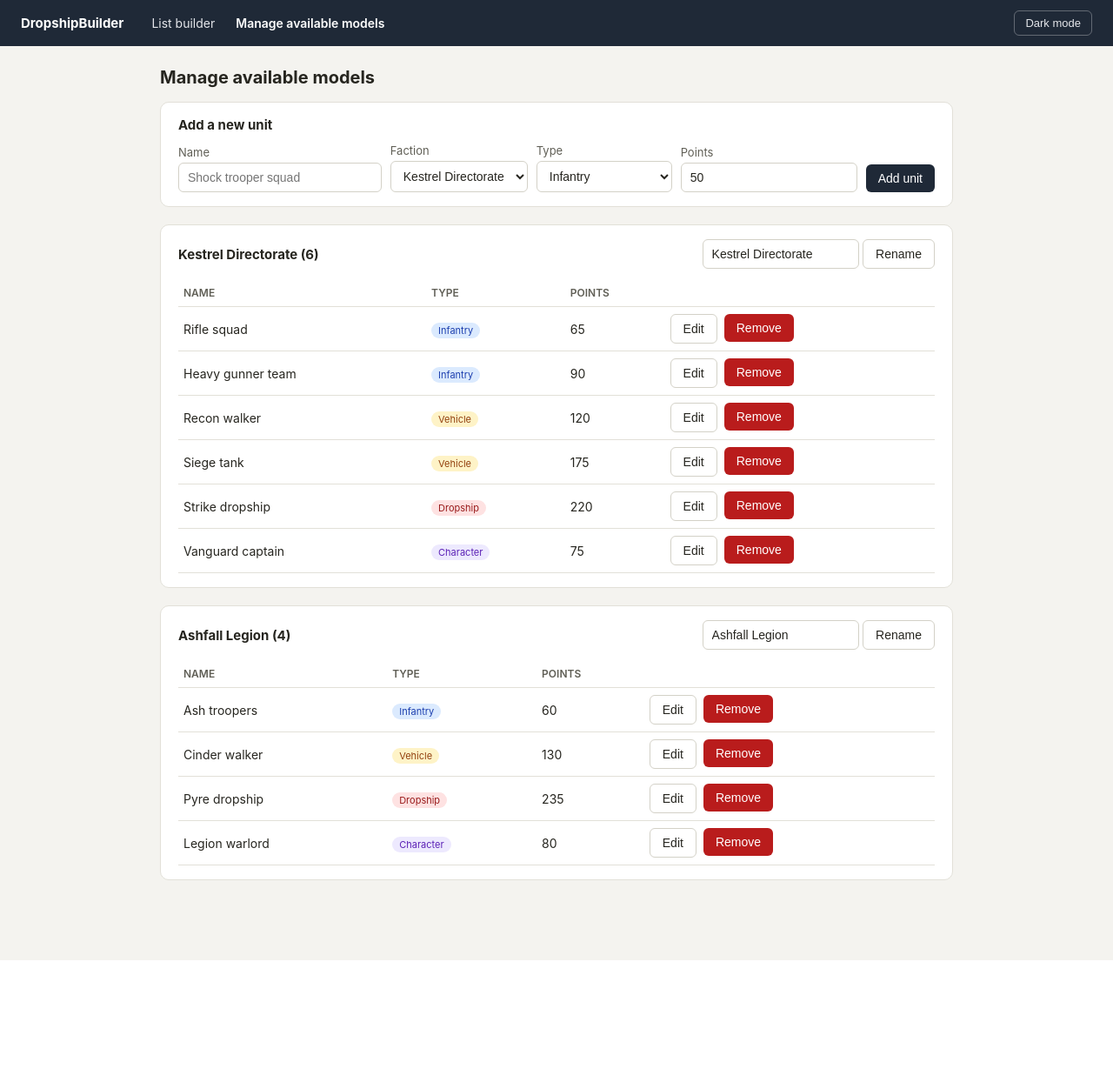
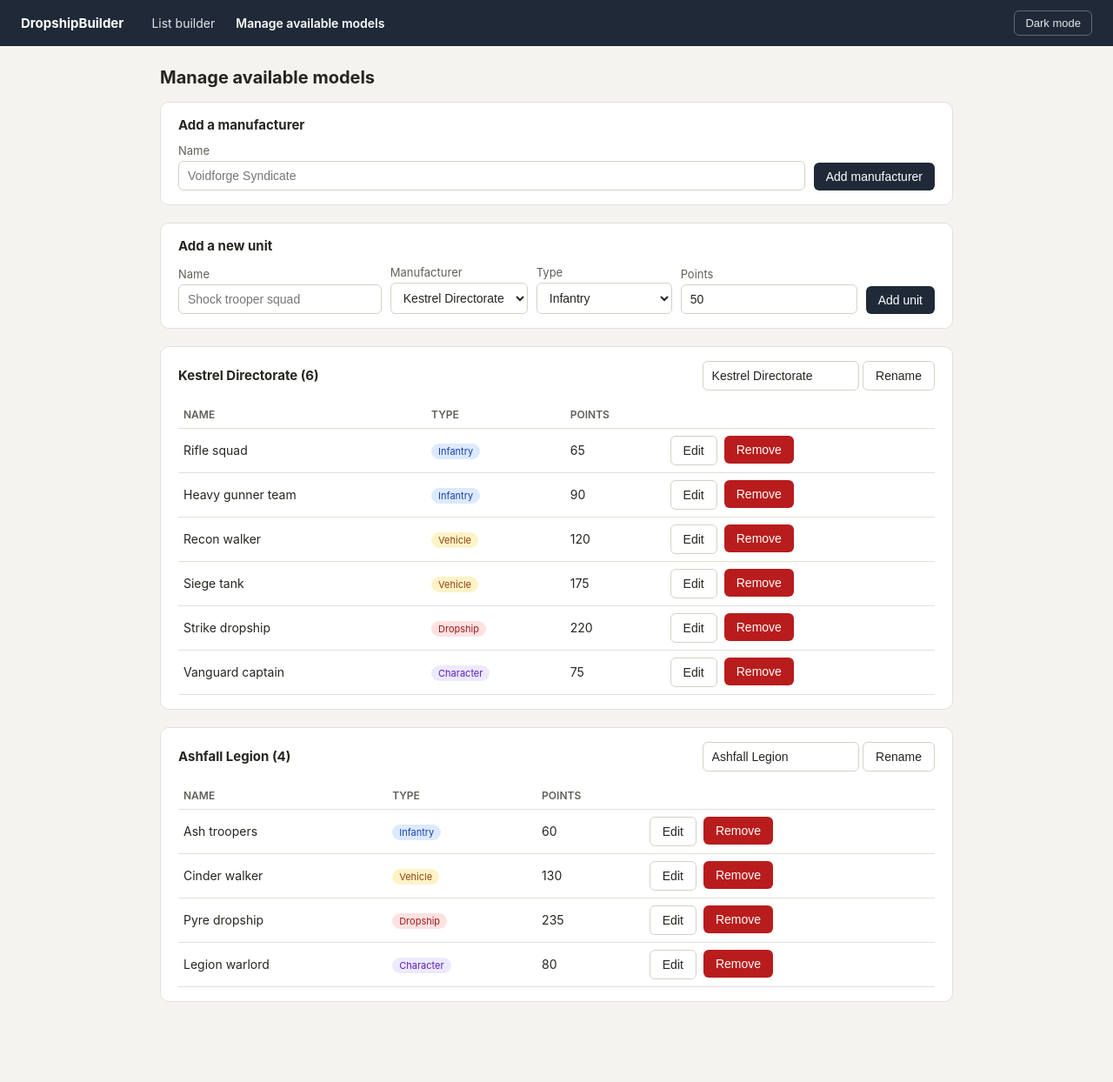
Before and after one commit to Krayt1x/DropshipBuilder, a PHP site: page /manage.php in a window 1280 px wide. Shown: the whole page at 87% size. Before the commit the page ends 1104 px from the top, so only its background shows below. Run offline with PHP 8.4, Linux system fonts and the light colour scheme.

Commit message:
Rename faction to manufacturer, allow adding new manufacturers
Renames the faction concept to manufacturer throughout: data/factions.json
-> data/manufacturers.json, functions.php's load_factions/save_factions
-> load_manufacturers/save_manufacturers, the "faction" key on every unit
in units.json -> "manufacturer", session key, POST field names, labels,
and CSS classes (.faction-header/.faction-rename ->
.manufacturer-header/.manufacturer-rename).

Also adds a new "Add a manufacturer" form on manage.php (previously you
could only rename an existing one, not create a new one) — validates a
non-empty, non-duplicate name.

Co-Authored-By: Claude Sonnet 5 <noreply@anthropic.com>

```diff
--- a/prototype-php/assets/style.css
+++ b/prototype-php/assets/style.css
@@ -151,7 +151,7 @@ button.ghost {
   color: var(--text-primary);
 }
 
-.faction-header {
+.manufacturer-header {
   display: flex;
   align-items: center;
   justify-content: space-between;
@@ -160,12 +160,12 @@ button.ghost {
   flex-wrap: wrap;
 }
 
-.faction-rename {
+.manufacturer-rename {
   display: flex;
   gap: 6px;
 }
 
-.faction-rename input[type="text"] {
+.manufacturer-rename input[type="text"] {
   width: 180px;
 }
 
--- a/prototype-php/data/factions.json
+++ /dev/null
@@ -1,4 +0,0 @@
-[
-  "Kestrel Directorate",
-  "Ashfall Legion"
-]
--- /dev/null
+++ b/prototype-php/data/manufacturers.json
@@ -0,0 +1,4 @@
+[
+    "Kestrel Directorate",
+    "Ashfall Legion"
+]
--- a/prototype-php/data/units.json
+++ b/prototype-php/data/units.json
@@ -2,70 +2,70 @@
     {
         "id": 1,
         "name": "Rifle squad",
-        "faction": "Kestrel Directorate",
+        "manufacturer": "Kestrel Directorate",
         "type": "Infantry",
         "points": 65
     },
     {
         "id": 2,
         "name": "Heavy gunner team",
-        "faction": "Kestrel Directorate",
+        "manufacturer": "Kestrel Directorate",
         "type": "Infantry",
         "points": 90
     },
     {
         "id": 3,
         "name": "Recon walker",
-        "faction": "Kestrel Directorate",
+        "manufacturer": "Kestrel Directorate",
         "type": "Vehicle",
         "points": 120
     },
     {
         "id": 4,
         "name": "Siege tank",
-        "faction": "Kestrel Directorate",
+        "manufacturer": "Kestrel Directorate",
         "type": "Vehicle",
         "points": 175
     },
     {
         "id": 5,
         "name": "Strike dropship",
-        "faction": "Kestrel Directorate",
+        "manufacturer": "Kestrel Directorate",
         "type": "Dropship",
         "points": 220
     },
     {
         "id": 6,
         "name": "Vanguard captain",
-        "faction": "Kestrel Directorate",
+        "manufacturer": "Kestrel Directorate",
         "type": "Character",
         "points": 75
     },
     {
         "id": 7,
         "name": "Ash troopers",
-        "faction": "Ashfall Legion",
+        "manufacturer": "Ashfall Legion",
         "type": "Infantry",
         "points": 60
     },
     {
         "id": 8,
         "name": "Cinder walker",
-        "faction": "Ashfall Legion",
+        "manufacturer": "Ashfall Legion",
         "type": "Vehicle",
         "points": 130
     },
     {
         "id": 9,
         "name": "Pyre dropship",
-        "faction": "Ashfall Legion",
+        "manufacturer": "Ashfall Legion",
         "type": "Dropship",
         "points": 235
     },
     {
         "id": 10,
         "name": "Legion warlord",
-        "faction": "Ashfall Legion",
+        "manufacturer": "Ashfall Legion",
         "type": "Character",
         "points": 80
     }
--- a/prototype-php/includes/functions.php
+++ b/prototype-php/includes/functions.php
@@ -1,7 +1,7 @@
 <?php
 
 define('UNITS_FILE', __DIR__ . '/../data/units.json');
-define('FACTIONS_FILE', __DIR__ . '/../data/factions.json');
+define('MANUFACTURERS_FILE', __DIR__ . '/../data/manufacturers.json');
 define('UNIT_TYPES', ['Infantry', 'Vehicle', 'Dropship', 'Character']);
 
 function load_units(): array
@@ -18,18 +18,18 @@ function save_units(array $units): void
     file_put_contents(UNITS_FILE, json_encode(array_values($units), JSON_PRETTY_PRINT));
 }
 
-function load_factions(): array
+function load_manufacturers(): array
 {
-    if (!file_exists(FACTIONS_FILE)) {
+    if (!file_exists(MANUFACTURERS_FILE)) {
         return [];
     }
-    $data = json_decode(file_get_contents(FACTIONS_FILE), true);
+    $data = json_decode(file_get_contents(MANUFACTURERS_FILE), true);
     return is_array($data) ? $data : [];
 }
 
-function save_factions(array $factions): void
+function save_manufacturers(array $manufacturers): void
 {
-    file_put_contents(FACTIONS_FILE, json_encode(array_values($factions), JSON_PRETTY_PRINT));
+    file_put_contents(MANUFACTURERS_FILE, json_encode(array_values($manufacturers), JSON_PRETTY_PRINT));
 }
 
 function next_unit_id(array $units): int
--- a/prototype-php/manage.php
+++ b/prototype-php/manage.php
@@ -3,7 +3,7 @@ session_start();
 require __DIR__ . '/includes/functions.php';
 
 $units = load_units();
-$factions = load_factions();
+$manufacturers = load_manufacturers();
 $flash = null;
 $flashError = false;
 
@@ -13,18 +13,18 @@ if ($_SERVER['REQUEST_METHOD'] === 'POST') {
     if ($action === 'add_unit' || $action === 'update_unit') {
         $id = (int) ($_POST['id'] ?? 0);
         $name = trim($_POST['name'] ?? '');
-        $faction = $_POST['faction'] ?? '';
+        $manufacturer = $_POST['manufacturer'] ?? '';
         $type = $_POST['type'] ?? '';
         $points = (int) ($_POST['points'] ?? 0);
 
-        if ($name === '' || !in_array($faction, $factions, true) || !in_array($type, UNIT_TYPES, true) || $points < 1) {
+        if ($name === '' || !in_array($manufacturer, $manufacturers, true) || !in_array($type, UNIT_TYPES, true) || $points < 1) {
             $flash = 'Fill in every field with a valid value (points must be at least 1).';
             $flashError = true;
         } elseif ($action === 'add_unit') {
             $units[] = [
                 'id' => next_unit_id($units),
                 'name' => $name,
-                'faction' => $faction,
+                'manufacturer' => $manufacturer,
                 'type' => $type,
                 'points' => $points,
             ];
@@ -34,7 +34,7 @@ if ($_SERVER['REQUEST_METHOD'] === 'POST') {
             $found = false;
             foreach ($units as &$unit) {
                 if ((int) $unit['id'] === $id) {
-                    $unit = ['id' => $id, 'name' => $name, 'faction' => $faction, 'type' => $type, 'points' => $points];
+                    $unit = ['id' => $id, 'name' => $name, 'manufacturer' => $manufacturer, 'type' => $type, 'points' => $points];
                     $found = true;
                     break;
                 }
@@ -58,31 +58,47 @@ if ($_SERVER['REQUEST_METHOD'] === 'POST') {
         $flash = $unit ? "Removed \"{$unit['name']}\" from the catalog." : 'Unit removed.';
     }
 
-    if ($action === 'rename_faction') {
+    if ($action === 'rename_manufacturer') {
         $oldName = $_POST['old_name'] ?? '';
         $newName = trim($_POST['new_name'] ?? '');
-        $idx = array_search($oldName, $factions, true);
+        $idx = array_search($oldName, $manufacturers, true);
 
         if ($idx === false) {
-            $flash = 'Could not find that faction.';
+            $flash = 'Could not find that manufacturer.';
             $flashError = true;
         } elseif ($newName === '') {
-            $flash = 'Faction name cannot be empty.';
+            $flash = 'Manufacturer name cannot be empty.';
             $flashError = true;
-        } elseif ($newName !== $oldName && in_array($newName, $factions, true)) {
-            $flash = "A faction named \"{$newName}\" already exists.";
+        } elseif ($newName !== $oldName && in_array($newName, $manufacturers, true)) {
+            $flash = "A manufacturer named \"{$newName}\" already exists.";
             $flashError = true;
         } else {
-            $factions[$idx] = $newName;
-            save_factions($factions);
+            $manufacturers[$idx] = $newName;
+            save_manufacturers($manufacturers);
             foreach ($units as &$unit) {
-                if ($unit['faction'] === $oldName) {
-                    $unit['faction'] = $newName;
+                if ($unit['manufacturer'] === $oldName) {
+                    $unit['manufacturer'] = $newName;
                 }
             }
             unset($unit);
             save_units($units);
             $flash = "Renamed \"{$oldName}\" to \"{$newName}\".";
+        }
+    }
+
+    if ($action === 'add_manufacturer') {
+        $name = trim($_POST['name'] ?? '');
+
+        if ($name === '') {
+            $flash = 'Manufacturer name cannot be empty.';
+            $flashError = true;
+        } elseif (in_array($name, $manufacturers, true)) {
+            $flash = "A manufacturer named \"{$name}\" already exists.";
+            $flashError = true;
+        } else {
+            $manufacturers[] = $name;
+            save_manufacturers($manufacturers);
+            $flash = "Added manufacturer \"{$name}\".";
         }
     }
 
@@ -125,7 +141,22 @@ $activePage = 'manage';
   <?php endif; ?>
 
   <div class="card">
+    <h2 style="font-size:15px; margin-top:0;">Add a manufacturer</h2>
+    <form method="post" style="display:flex; gap:10px; align-items:flex-end;">
+      <input type="hidden" name="action" value="add_manufacturer" />
+      <div class="field" style="flex:1;">
+        <label for="manufacturer_name">Name</label>
+        <input type="text" id="manufacturer_name" name="name" placeholder="Voidforge Syndicate" required />
+      </div>
+      <button type="submit">Add manufacturer</button>
+    </form>
+  </div>
+
+  <div class="card">
     <h2 style="font-size:15px; margin-top:0;"><?= $editing ? 'Edit unit' : 'Add a new unit' ?></h2>
+    <?php if (empty($manufacturers)): ?>
+      <p class="empty">Add a manufacturer above before adding units.</p>
+    <?php else: ?>
       <form method="post" class="add-form">
         <input type="hidden" name="action" value="<?= $editing ? 'update_unit' : 'add_unit' ?>" />
         <?php if ($editing): ?>
@@ -136,10 +167,10 @@ $activePage = 'manage';
           <input type="text" id="name" name="name" placeholder="Shock trooper squad" value="<?= h($editing['name'] ?? '') ?>" required />
         </div>
         <div class="field">
-        <label for="faction">Faction</label>
-        <select id="faction" name="faction">
-          <?php foreach ($factions as $faction): ?>
-            <option value="<?= h($faction) ?>" <?= ($editing['faction'] ?? '') === $faction ? 'selected' : '' ?>><?= h($faction) ?></option>
+          <label for="manufacturer">Manufacturer</label>
+          <select id="manufacturer" name="manufacturer">
+            <?php foreach ($manufacturers as $manufacturer): ?>
+              <option value="<?= h($manufacturer) ?>" <?= ($editing['manufacturer'] ?? '') === $manufacturer ? 'selected' : '' ?>><?= h($manufacturer) ?></option>
             <?php endforeach; ?>
           </select>
         </div>
@@ -162,22 +193,23 @@ $activePage = 'manage';
           <?php endif; ?>
         </div>
       </form>
+    <?php endif; ?>
   </div>
 
-  <?php foreach ($factions as $faction): ?>
-    <?php $factionUnits = array_values(array_filter($units, fn ($u) => $u['faction'] === $faction)); ?>
+  <?php foreach ($manufacturers as $manufacturer): ?>
+    <?php $manufacturerUnits = array_values(array_filter($units, fn ($u) => $u['manufacturer'] === $manufacturer)); ?>
     <div class="card">
-      <div class="faction-header">
-        <h2 style="font-size:15px; margin:0;"><?= h($faction) ?> (<?= count($factionUnits) ?>)</h2>
-        <form method="post" class="inline faction-rename">
-          <input type="hidden" name="action" value="rename_faction" />
-          <input type="hidden" name="old_name" value="<?= h($faction) ?>" />
-          <input type="text" name="new_name" value="<?= h($faction) ?>" aria-label="Rename <?= h($faction) ?>" />
+      <div class="manufacturer-header">
+        <h2 style="font-size:15px; margin:0;"><?= h($manufacturer) ?> (<?= count($manufacturerUnits) ?>)</h2>
+        <form method="post" class="inline manufacturer-rename">
+          <input type="hidden" name="action" value="rename_manufacturer" />
+          <input type="hidden" name="old_name" value="<?= h($manufacturer) ?>" />
+          <input type="text" name="new_name" value="<?= h($manufacturer) ?>" aria-label="Rename <?= h($manufacturer) ?>" />
           <button type="submit" class="ghost">Rename</button>
         </form>
       </div>
-      <?php if (empty($factionUnits)): ?>
-        <p class="empty">No units for this faction yet. Add one above.</p>
+      <?php if (empty($manufacturerUnits)): ?>
+        <p class="empty">No units for this manufacturer yet. Add one above.</p>
       <?php else: ?>
         <table>
           <thead>
@@ -189,7 +221,7 @@ $activePage = 'manage';
             </tr>
           </thead>
           <tbody>
-            <?php foreach ($factionUnits as $unit): ?>
+            <?php foreach ($manufacturerUnits as $unit): ?>
               <tr>
                 <td><?= h($unit['name']) ?></td>
                 <td><span class="badge <?= h($unit['type']) ?>"><?= h($unit['type']) ?></span></td>
```
Also changed, not shown: prototype-php/index.php (+12 -12 lines), prototype-php/README.md. Lines whose indentation alone changed are shown as unchanged.
